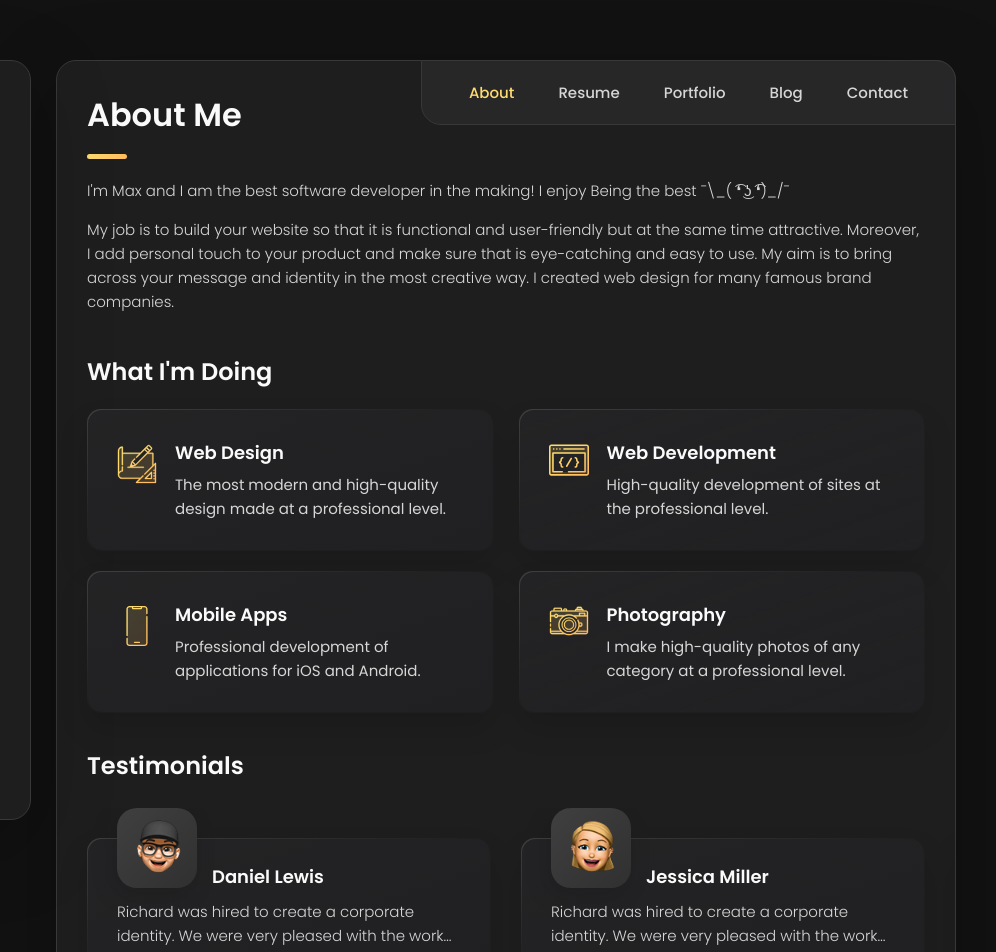
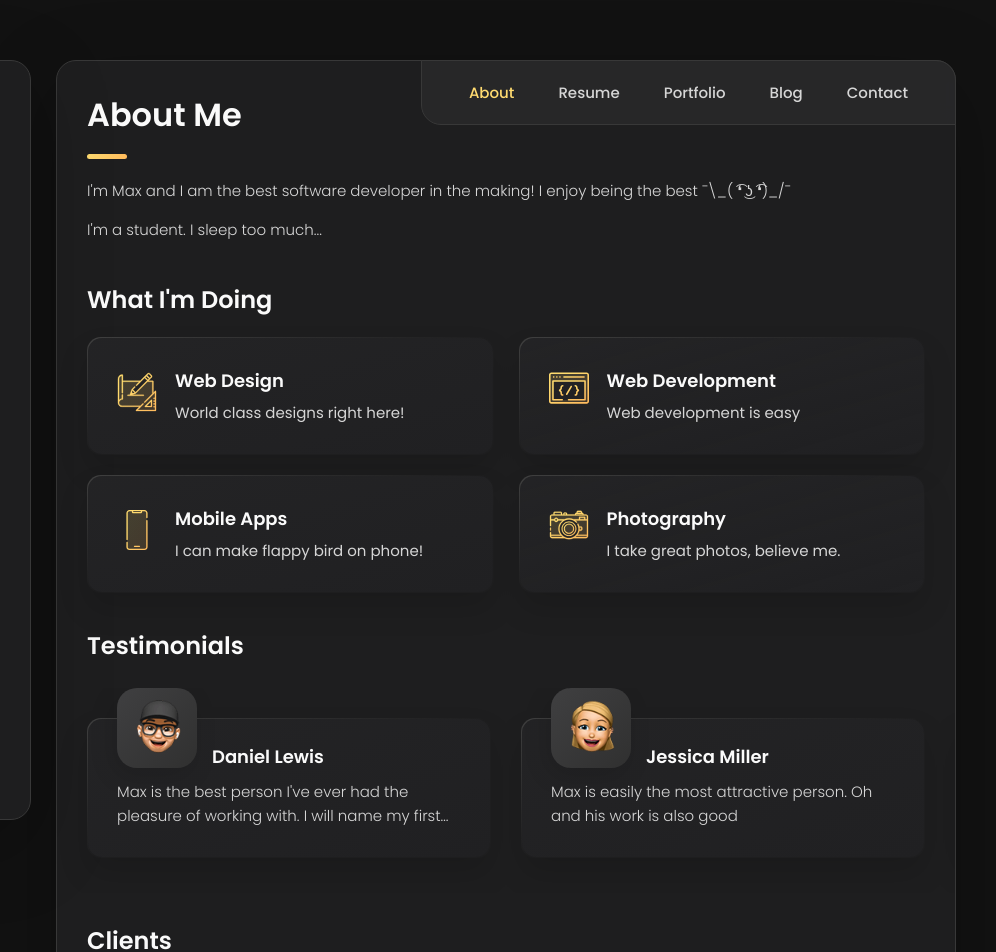
Before and after one commit to Benji1155/MaxPresley, a plain HTML site: page index.html in a window 1280 px wide. Shown: the top 952 px of the page, 284-1280 px from the left. Drawn offline with nearby package versions, Linux system fonts and the light colour scheme.

Commit message:
Update index.html

```diff
--- a/index.html
+++ b/index.html
@@ -211,15 +211,11 @@
             <p>
                 I'm Max and I am the best software developer in the making!
                 I enjoy
-                Being the best ¯\_( ͡❛ ͜ʖ ͡❛)_/¯
+                being the best ¯\_( ͡❛ ͜ʖ ͡❛)_/¯
             </p>
 
           <p>
-            My job is to build your website so that it is functional and user-friendly but at the same time attractive.
-            Moreover, I
-            add personal touch to your product and make sure that is eye-catching and easy to use. My aim is to bring
-            across your
-            message and identity in the most creative way. I created web design for many famous brand companies.
+                I'm a student. I sleep too much...
           </p>
         </section>
 
@@ -245,7 +241,7 @@
                 <h4 class="h4 service-item-title">Web design</h4>
 
                 <p class="service-item-text">
-                  The most modern and high-quality design made at a professional level.
+                  World class designs right here!
                 </p>
               </div>
 
@@ -261,7 +257,7 @@
                 <h4 class="h4 service-item-title">Web development</h4>
 
                 <p class="service-item-text">
-                  High-quality development of sites at the professional level.
+                  Web development is easy
                 </p>
               </div>
 
@@ -277,7 +273,7 @@
                 <h4 class="h4 service-item-title">Mobile apps</h4>
 
                 <p class="service-item-text">
-                  Professional development of applications for iOS and Android.
+                  I can make flappy bird on phone!
                 </p>
               </div>
 
@@ -293,7 +289,7 @@
                 <h4 class="h4 service-item-title">Photography</h4>
 
                 <p class="service-item-text">
-                  I make high-quality photos of any category at a professional level.
+                  I take great photos, believe me.
                 </p>
               </div>
 
@@ -325,11 +321,7 @@
 
                 <div class="testimonials-text" data-testimonials-text>
                   <p>
-                    Richard was hired to create a corporate identity. We were very pleased with the work done. She has a
-                    lot of experience
-                    and is very concerned about the needs of client. Lorem ipsum dolor sit amet, ullamcous cididt
-                    consectetur adipiscing
-                    elit, seds do et eiusmod tempor incididunt ut laborels dolore magnarels alia.
+                    Max is the best person I've ever had the pleasure of working with. I will name my first born after him!
                   </p>
                 </div>
 
@@ -347,11 +339,8 @@
 
                 <div class="testimonials-text" data-testimonials-text>
                   <p>
-                    Richard was hired to create a corporate identity. We were very pleased with the work done. She has a
-                    lot of experience
-                    and is very concerned about the needs of client. Lorem ipsum dolor sit amet, ullamcous cididt
-                    consectetur adipiscing
-                    elit, seds do et eiusmod tempor incididunt ut laborels dolore magnarels alia.
+                    Max is easily the most attractive person. Oh and his work is also good
+
                   </p>
                 </div>
 
@@ -369,11 +358,7 @@
 
                 <div class="testimonials-text" data-testimonials-text>
                   <p>
-                    Richard was hired to create a corporate identity. We were very pleased with the work done. She has a
-                    lot of experience
-                    and is very concerned about the needs of client. Lorem ipsum dolor sit amet, ullamcous cididt
-                    consectetur adipiscing
-                    elit, seds do et eiusmod tempor incididunt ut laborels dolore magnarels alia.
+                    Max was hired to make me a sandwich, it tasted so good.
                   </p>
                 </div>
 
@@ -391,11 +376,7 @@
 
                 <div class="testimonials-text" data-testimonials-text>
                   <p>
-                    Richard was hired to create a corporate identity. We were very pleased with the work done. She has a
-                    lot of experience
-                    and is very concerned about the needs of client. Lorem ipsum dolor sit amet, ullamcous cididt
-                    consectetur adipiscing
-                    elit, seds do et eiusmod tempor incididunt ut laborels dolore magnarels alia.
+                    Max made me happy
                   </p>
                 </div>
 
```
